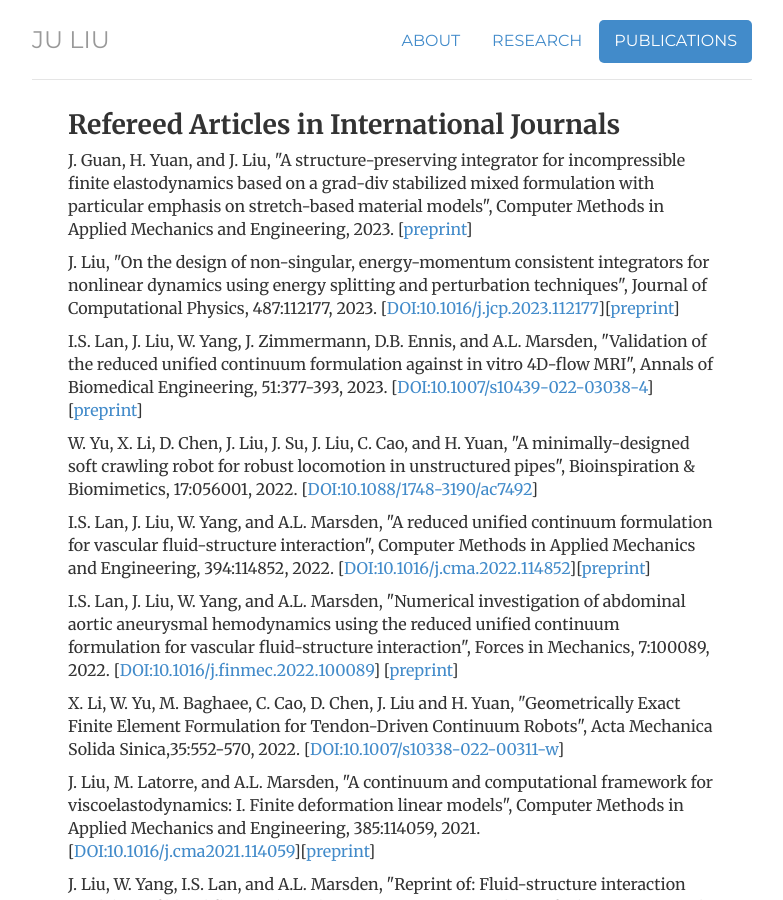
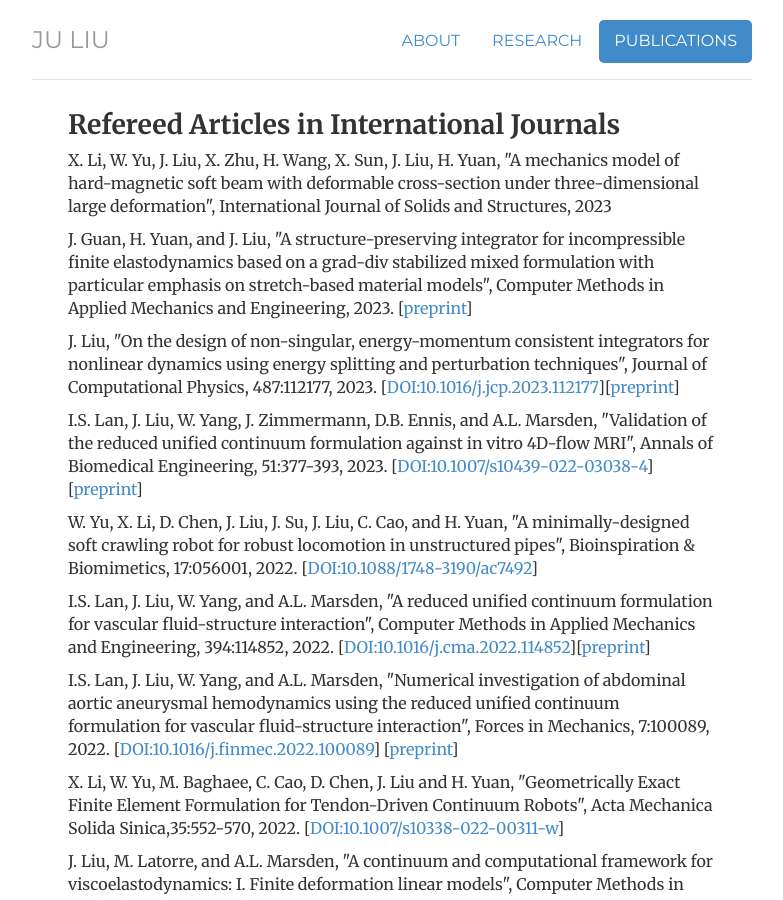
Before and after one commit to ju-liu/ju-liu.github.io, a Jekyll site: the page built from publications/index.html, in a window 1280 px wide and 900 px high. Shown: the whole window, without its empty margins (248-1031 px from the left). Built offline with Jekyll 4.4.1, drawn with Linux system fonts in a browser that asks for light colours; nearby versions of some CDN libraries; library files that are not in the unit come from our copies; comment, search, counter and statistics services are not loaded.

Commit message:
Update index.html

```diff
--- a/publications/index.html
+++ b/publications/index.html
@@ -10,6 +10,8 @@ description: Current Publications for Dr. Ju Liu
 <div class="cv">
 
   <h2>Refereed Articles in International Journals</h2>
+  <p>X. Li, W. Yu, J. Liu, X. Zhu, H. Wang, X. Sun, J. Liu, H. Yuan, "A mechanics model  of hard-magnetic soft beam with deformable cross-section under three-dimensional large deformation", International Journal of Solids and Structures, 2023</p>
+
   <p>J. Guan, H. Yuan, and J. Liu, "A structure-preserving integrator for incompressible finite elastodynamics based on a grad-div stabilized mixed formulation with particular emphasis on stretch-based material models", Computer Methods in Applied Mechanics and Engineering, 2023. [<a href="https://arxiv.org/pdf/2302.12371.pdf">preprint</a>]</p>
 
   <p>J. Liu, "On the design of non-singular, energy-momentum consistent integrators for nonlinear dynamics using energy splitting and perturbation techniques", Journal of Computational Physics, 487:112177, 2023. [<a href="https://doi.org/10.1016/j.jcp.2023.112177">DOI:10.1016/j.jcp.2023.112177</a>][<a href="https://arxiv.org/pdf/2212.09099.pdf">preprint</a>]</p>
```
